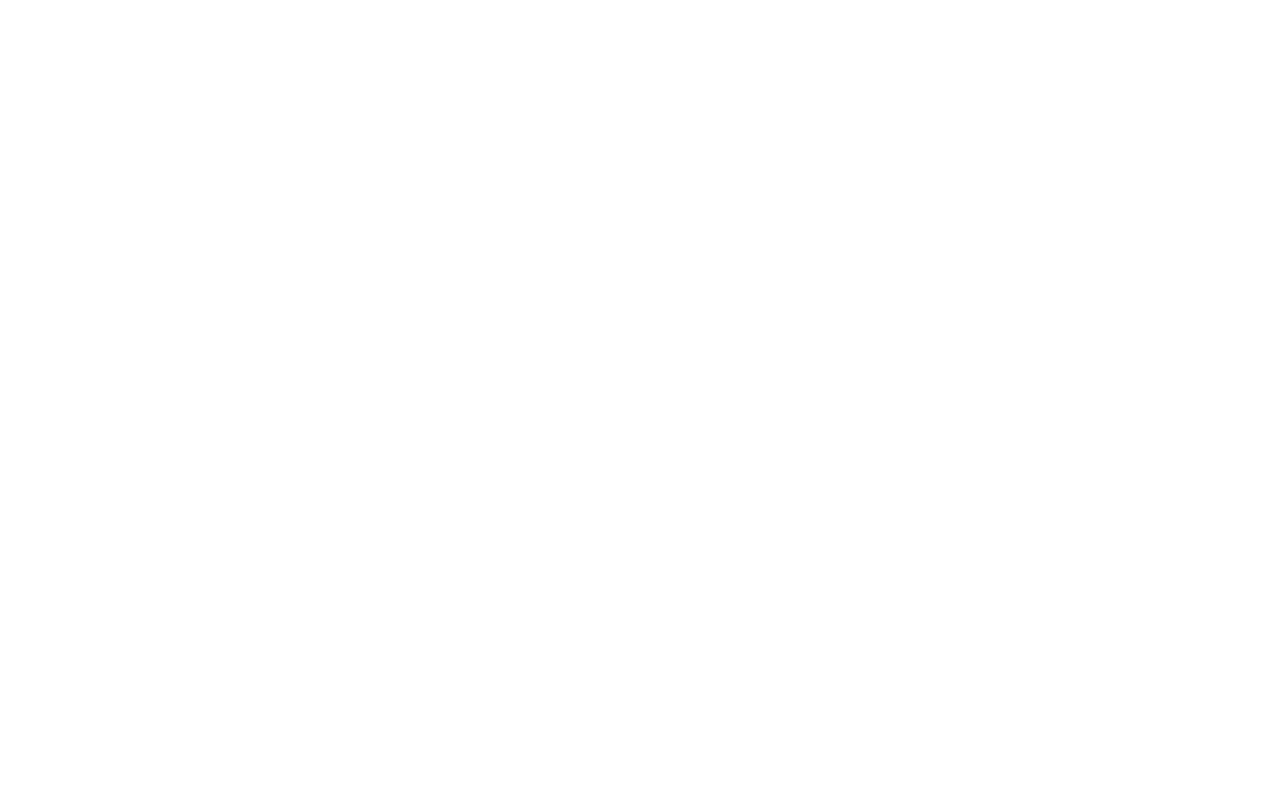
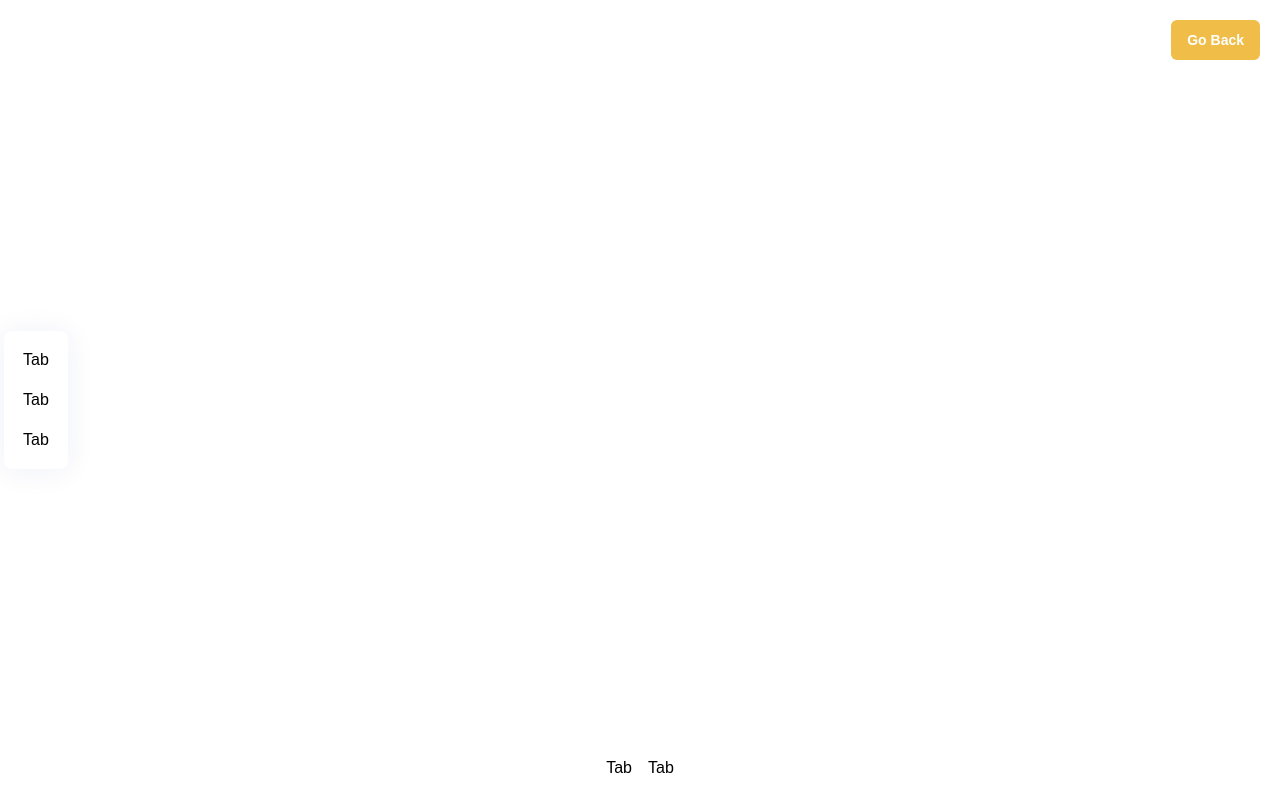
Before and after one commit to freetimezp/js-portfolio-12-3D, a React (Vite) app: page / in a window 1280 px wide. Both pictures are taken after a click on the button "Customize IT". Built offline with nearby package versions, Linux system fonts and the light colour scheme; a web font is replaced by a local one.

Commit message:
04. js-portfolio-12-3d. Customizer component.

```diff
--- /dev/null
+++ b/src/components/AlPickers.jsx
@@ -0,0 +1,11 @@
+import React from 'react';
+
+const AlPickers = () => {
+  return (
+    <div>
+
+    </div>
+  );
+}
+
+export default AlPickers;
--- /dev/null
+++ b/src/components/ColorPicker.jsx
@@ -0,0 +1,11 @@
+import React from 'react';
+
+const ColorPicker = () => {
+  return (
+    <div>
+
+    </div>
+  );
+}
+
+export default ColorPicker;
--- /dev/null
+++ b/src/components/FilePicker.jsx
@@ -0,0 +1,11 @@
+import React from 'react';
+
+const FilePicker = () => {
+  return (
+    <div>
+
+    </div>
+  );
+}
+
+export default FilePicker;
--- /dev/null
+++ b/src/components/Tab.jsx
@@ -0,0 +1,11 @@
+import React from 'react';
+
+const Tab = () => {
+  return (
+    <div>
+      Tab
+    </div>
+  );
+}
+
+export default Tab;
--- a/src/components/index.js
+++ b/src/components/index.js
@@ -1,3 +1,7 @@
 import CustomButton from "./CustomButton";
+import AlPickers from "./AlPickers";
+import ColorPicker from "./ColorPicker";
+import FilePicker from "./FilePicker";
+import Tab from "./Tab";
 
-export { CustomButton };
+export { CustomButton, AlPickers, ColorPicker, FilePicker, Tab };
--- a/src/pages/Customizer.jsx
+++ b/src/pages/Customizer.jsx
@@ -1,10 +1,70 @@
-import React from 'react';
+import React, { useState, useEffect } from 'react';
+import { AnimatePresence, motion } from 'framer-motion';
+import { useSnapshot } from 'valtio';
+
+import config from '../config/config';
+import state from '../store';
+import { download } from '../assets';
+import { downloadCanvasToImage, reader } from '../config/helpers';
+import { EditorTabs, FilterTabs, DecalTypes } from '../config/constants';
+import { fadeAnimation, slideAnimation } from '../config/motion';
+
+import { AlPickers, ColorPicker, CustomButton, FilePicker, Tab } from '../components';
 
 const Customizer = () => {
+    const snap = useSnapshot(state);
+
     return (
-        <div>
+        <AnimatePresence>
+            {!snap.intro && (
+                <>
+                    <motion.div
+                        key="custom"
+                        className='absolute top-0 left-0 z-10'
+                        {...slideAnimation('left')}
+                    >
+                        <div className='flex items-center min-h-screen'>
+                            <div className='editortabs-container tabs'>
+                                {EditorTabs.map((tab) => (
+                                    <Tab
+                                        key={tab.name}
+                                        tab={tab}
+                                        handleClick={() => {}}
+                                    />
+                                ))}
+                            </div>
+                        </div>
+                    </motion.div>
 
-        </div>
+                    <motion.div
+                        className='absolute z-10 top-5 right-5'
+                        {...fadeAnimation}
+                    >
+                        <CustomButton
+                            type="filled"
+                            title="Go Back"
+                            handleClick={() => state.intro = true}
+                            customStyles="w-fit px-4 py-2.5 font-bold text-sm"
+                        />
+                    </motion.div>
+
+                    <motion.div
+                        className='filtertabs-container'
+                        {...slideAnimation('up')}
+                    >
+                        {FilterTabs.map((tab) => (
+                            <Tab
+                                key={tab.name}
+                                tab={tab}
+                                ifFilterTab
+                                isActiveTab=""
+                                handleClick={() => {}}
+                            />
+                        ))}
+                    </motion.div>
+                </>
+            )}
+        </AnimatePresence>
     );
 }
 
```
